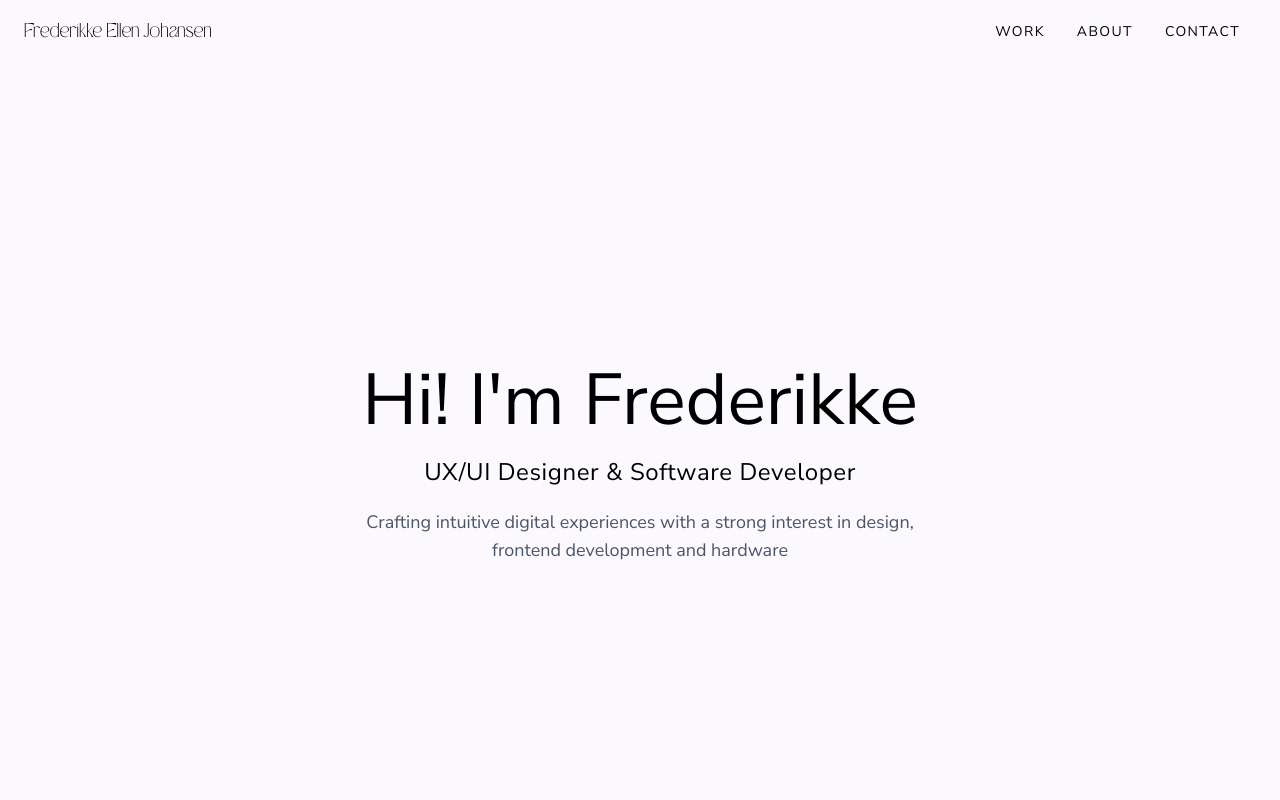
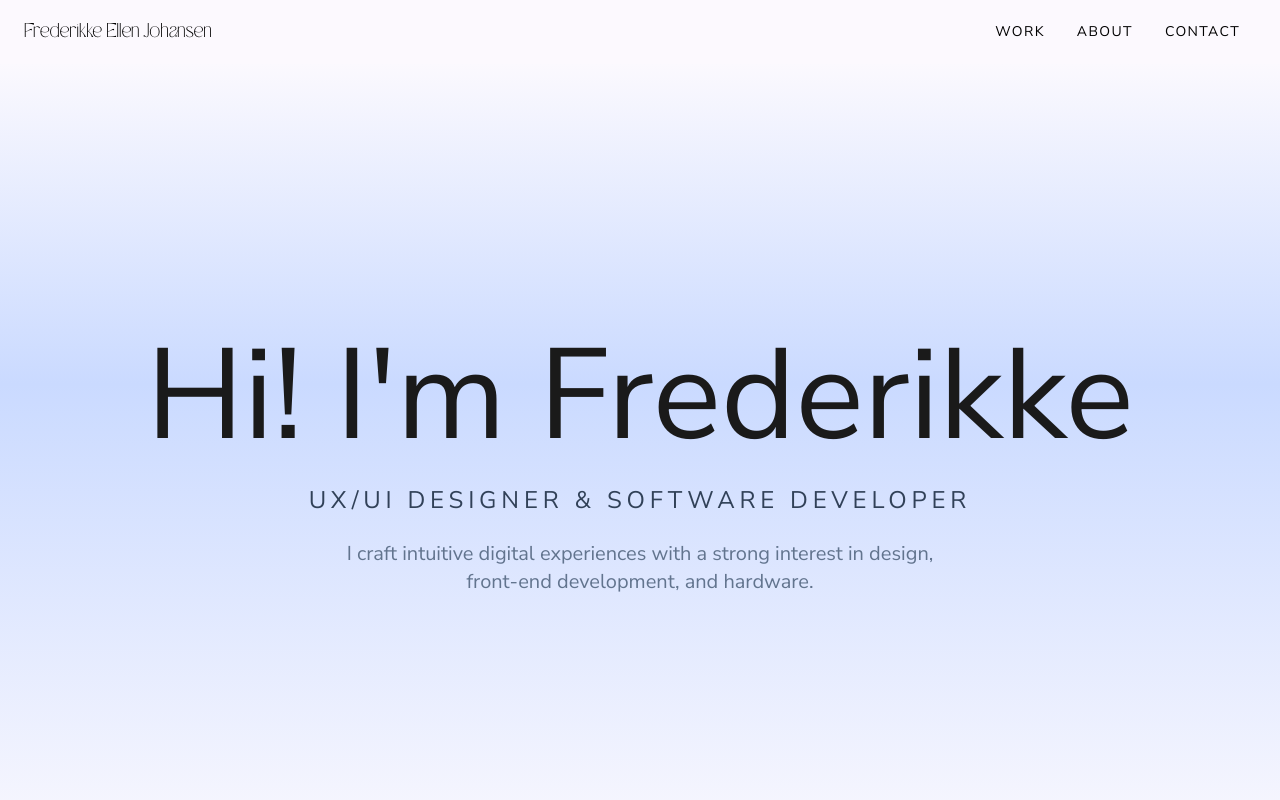
Before and after one commit to FrederikkeJohansen/portfolio, a React (Vite) app in the folder coolPortfolio/: page / in a window 1280 px wide. Shown: the top 800 px of the page. Built offline with nearby package versions, Linux system fonts and the light colour scheme.

Commit message:
Stling could still be refined, but it is okay

```diff
--- a/coolPortfolio/src/components/Hero.jsx
+++ b/coolPortfolio/src/components/Hero.jsx
@@ -1,110 +1,33 @@
-import { useState, useEffect, useMemo } from "react";
 import "../styles/CustomStyles.css";
 
-function Sparkle({ size, opacity, fading, style }) {
-  return (
-    <svg
-      className={`absolute ${fading ? "animate-sparkle-fade-out" : "animate-twinkle"}`}
-      style={style}
-      width={size}
-      height={size}
-      viewBox="0 0 24 24"
-      fill="none"
-    >
-      <path
-        d="M12 0L14.5 9.5L24 12L14.5 14.5L12 24L9.5 14.5L0 12L9.5 9.5L12 0Z"
-        fill="#FF007B"
-        fillOpacity={opacity}
-      />
-    </svg>
-  );
-}
-
-function getSparkleCount() {
-  if (typeof window === "undefined") return 10;
-  const width = window.innerWidth;
-  if (width < 640) return 7;
-  if (width < 1024) return 9;
-  return 11;
-}
-
-function getMaxSparkleSize() {
-  if (typeof window === "undefined") return 20;
-  const width = window.innerWidth;
-  if (width < 640) return 14;
-  if (width < 1024) return 18;
-  return 20;
-}
-
-function generateSparkles(count, maxSize) {
-  return Array.from({ length: count }, (_, i) => ({
-    id: i,
-    top: `${Math.random() * 80 + 5}%`,
-    left: `${Math.random() * 85 + 5}%`,
-    size: Math.random() * (maxSize - 8) + 8,
-    opacity: Math.random() * 0.5 + 0.3,
-    animationDuration: `${Math.random() * 1.5 + 0.8}s`,
-    animationDelay: `${Math.random() * 0.5}s`,
-  }));
-}
-
 function Hero() {
-  const [sparklesVisible, setSparklesVisible] = useState(true);
-  const [fading, setFading] = useState(false);
-
-  const sparkles = useMemo(
-    () => generateSparkles(getSparkleCount(), getMaxSparkleSize()),
-    []
-  );
-
-  useEffect(() => {
-    const fadeTimer = setTimeout(() => setFading(true), 3500);
-    const removeTimer = setTimeout(() => setSparklesVisible(false), 4300);
-    return () => {
-      clearTimeout(fadeTimer);
-      clearTimeout(removeTimer);
-    };
-  }, []);
 
   return (
-    <div className="relative h-screen w-full flex items-center justify-center overflow-hidden">
-      {/* Sparkles */}
-      {sparklesVisible &&
-        sparkles.map((s) => (
-          <Sparkle
-            key={s.id}
-            size={s.size}
-            opacity={s.opacity}
-            fading={fading}
-            style={{
-              top: s.top,
-              left: s.left,
-              animationDuration: s.animationDuration,
-              animationDelay: s.animationDelay,
-            }}
-          />
-        ))}
-
+    <div
+      className="relative h-screen w-full flex items-center justify-center overflow-hidden"
+      style={{ background: "linear-gradient(180deg, #FBF9FE 0%, #CADAFF 40%, #FBF9FE 100%)" }}
+    >
       {/* Text content */}
-      <div className="flex flex-col items-center text-center px-6 sm:px-12 lg:px-0 gap-3 sm:gap-4 lg:gap-5">
+      <div className="flex flex-col items-center text-center px-6 sm:px-12 lg:px-0 gap-4 sm:gap-5 lg:gap-6 max-w-5xl">
         <h1
-          className="animate-fade-up text-3xl sm:text-5xl lg:text-7xl font-bold text-black"
-          style={{ animationDelay: "0.6s" }}
+          className="animate-fade-up text-5xl sm:text-7xl lg:text-9xl font-bold"
+          style={{ animationDelay: "0.6s", color: "#1a1a1a" }}
         >
           Hi! I'm Frederikke
         </h1>
         <p
-          className="animate-fade-up text-sm sm:text-lg lg:text-2xl font-medium tracking-wide text-black"
+          className="animate-fade-up text-sm sm:text-lg lg:text-2xl font-semibold uppercase tracking-[0.2em] text-slate-700"
           style={{ animationDelay: "1.0s" }}
         >
-          UX/UI Designer & Software Developer
+          <span className="relative inline-block">
+            <span className="relative">UX/UI Designer & Software Developer</span>
+          </span>
         </p>
         <p
-          className="animate-fade-up text-xs sm:text-base lg:text-lg font-light text-gray-600 max-w-[600px]"
+          className="animate-fade-up text-sm sm:text-lg lg:text-xl font-light text-slate-500 max-w-[640px]"
           style={{ animationDelay: "1.4s" }}
         >
-          Crafting intuitive digital experiences with a strong interest in
-          design, frontend development and hardware
+          I craft intuitive digital experiences with a strong interest in design, front-end development, and hardware.
         </p>
       </div>
     </div>
--- a/coolPortfolio/src/components/NavBar.jsx
+++ b/coolPortfolio/src/components/NavBar.jsx
@@ -46,7 +46,7 @@ function NavBar() {
         </div>
         <div className="navbar-center ">
           <button
-            className="text-black text-lg font-semibold md:hidden"
+            className="text-black text-4xl font-semibold md:hidden"
             style={{ fontFamily: "MilkyWalky" }} onClick={scrollToTop}
           >
             Frederikke Ellen Johansen
--- a/coolPortfolio/src/styles/CustomStyles.css
+++ b/coolPortfolio/src/styles/CustomStyles.css
@@ -139,6 +139,16 @@
   animation: fade-up 0.6s ease-out forwards;
 }
 
+@keyframes fade-in {
+  from { opacity: 0; }
+  to   { opacity: 1; }
+}
+
+.animate-fade-in {
+  opacity: 0;
+  animation: fade-in 0.6s ease-out forwards;
+}
+
 .animate-twinkle {
   animation: twinkle ease-in-out infinite;
 }
@@ -147,10 +157,16 @@
   animation: sparkle-fade-out 0.8s ease-out forwards;
 }
 
+.animate-sparkle-settled {
+  animation: none;
+  opacity: 0.65;
+}
+
 @media (prefers-reduced-motion: reduce) {
   .animate-fade-up,
   .animate-twinkle,
-  .animate-sparkle-fade-out {
+  .animate-sparkle-fade-out,
+  .animate-sparkle-settled {
     animation: none !important;
     opacity: 1 !important;
   }
```
